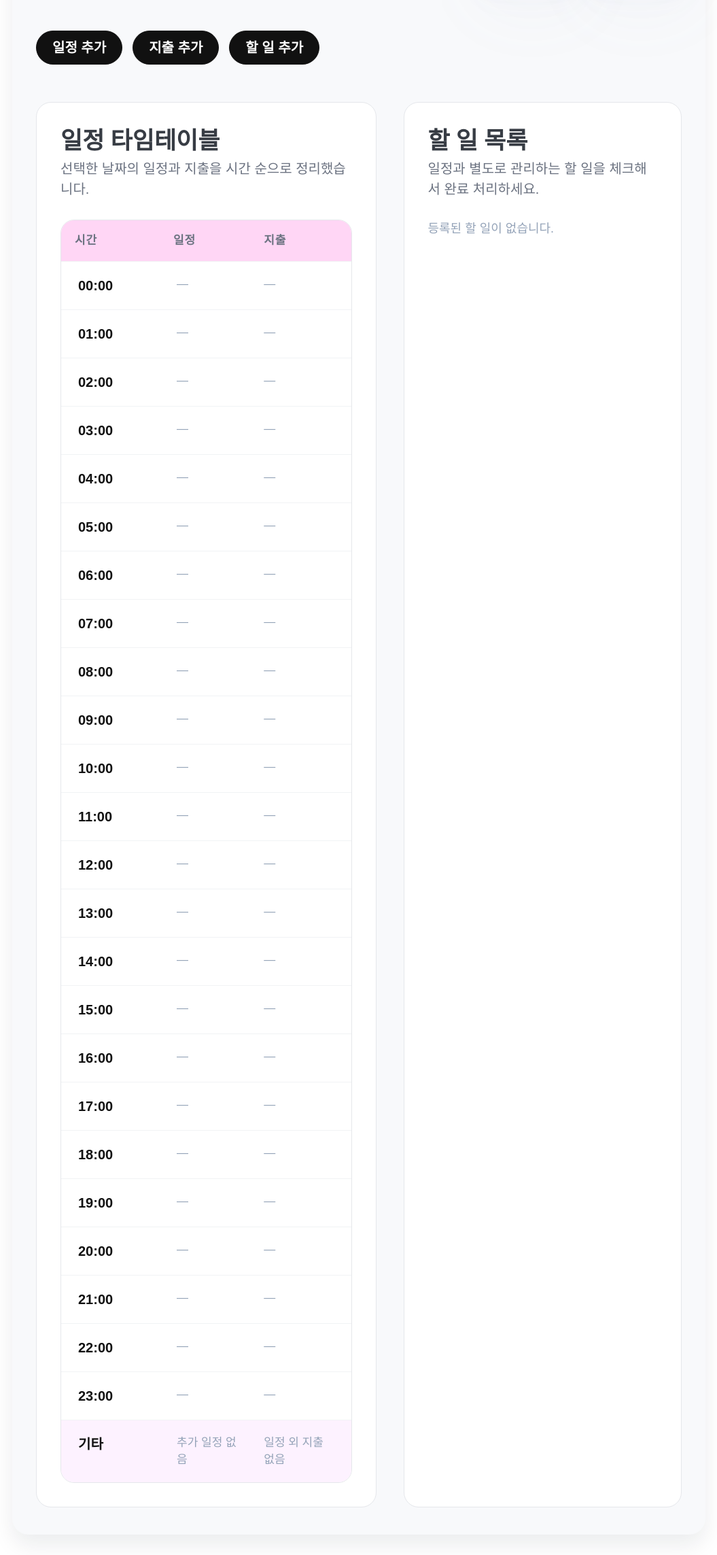
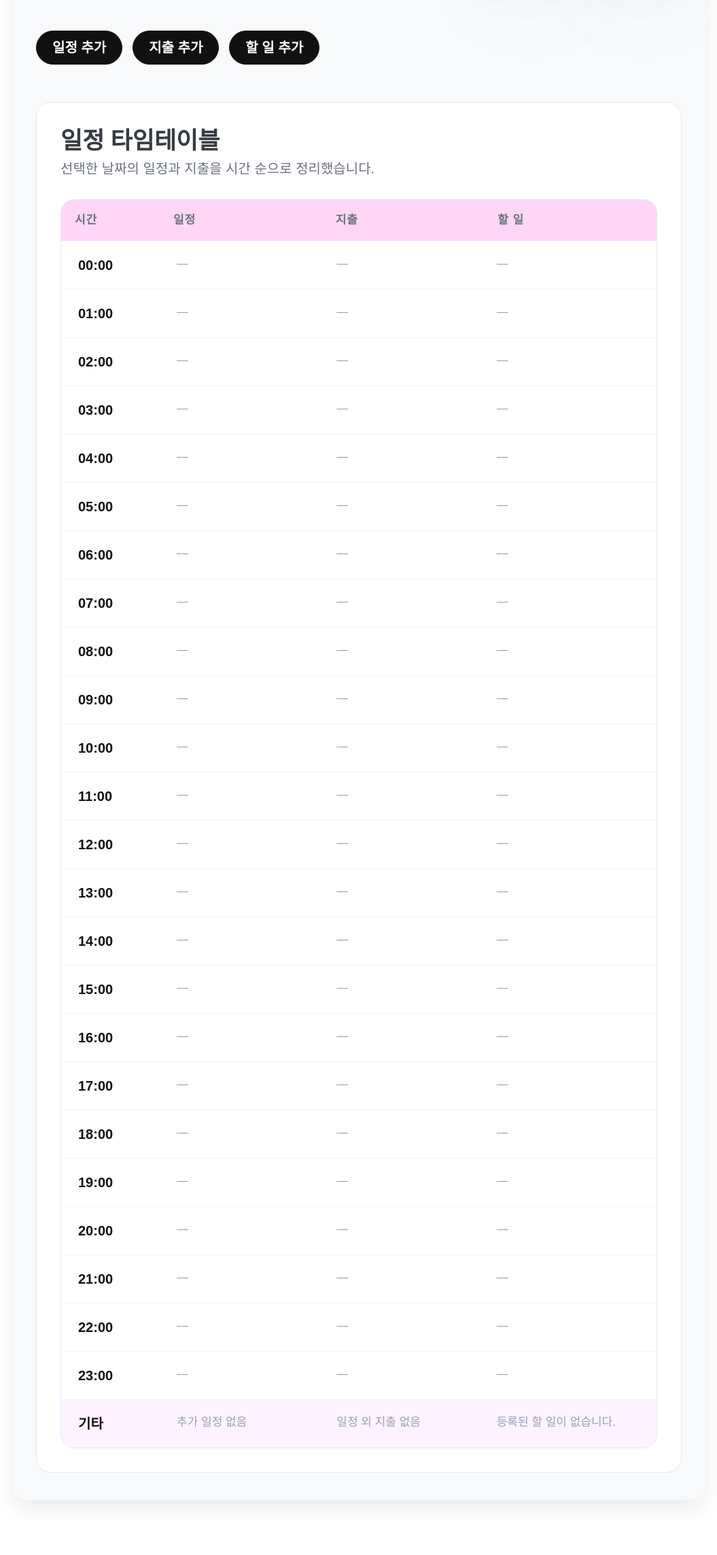
Before and after one commit to Chaewon5227/inter_programming, a Django app: page /planner/day/ in a window 1280 px wide. Shown: the part 264-2551 px from the top of the page at 68% size, without its empty margins (112-1167 px from the left). After the commit the page ends 2480 px from the top, so only its background shows below. Run offline with Django 5.2, Linux system fonts and the light colour scheme; a user stored in the database is signed in; tables that the repository leaves empty hold one stand-in row (values such as "Sample post"); some libraries are stand-ins or nearby versions.

Commit message:
Integrate todos into day timeline

```diff
--- a/todomate_budget_django/core/views.py
+++ b/todomate_budget_django/core/views.py
@@ -277,6 +277,7 @@
             'label': f"{hour:02d}:00",
             'events': [],
             'transactions': [],
+            'todos': [],  # 시간대별 할 일 열을 함께 노출하기 위해 기본 리스트를 준비한다.
             'is_after_hours': False,
         }
         for hour in range(24)
@@ -308,6 +309,7 @@
             'label': '기타',
             'events': [],
             'transactions': loose_transactions,
+            'todos': untimed_tasks,  # 시간 정보가 없는 할 일은 가장 아래 기타 행에서 묶어 보여준다.
             'is_after_hours': True,
         }
     )
@@ -326,7 +328,6 @@
         'tasks': tasks,
         'transactions': transactions,
         'timed_tasks': timed_tasks,
-        'untimed_tasks': untimed_tasks,
         'loose_transactions': loose_transactions,
         'hourly_schedule': hourly_schedule,
         'daily_totals': daily_totals,
--- a/todomate_budget_django/templates/planner/day_detail.html
+++ b/todomate_budget_django/templates/planner/day_detail.html
@@ -41,12 +41,13 @@
       <h2>일정 타임테이블</h2>
       <p>선택한 날짜의 일정과 지출을 시간 순으로 정리했습니다.</p>
     </header>
-    <!-- 24시간 타임라인을 일정/지출 두 축으로 정리한다. -->
+    <!-- 24시간 타임라인을 일정/지출/할 일 세 축으로 정리한다. -->
     <div class="timeline-grid" role="table">
       <div class="timeline-header" role="row">
         <span class="timeline-heading" role="columnheader">시간</span>
         <span class="timeline-heading" role="columnheader">일정</span>
         <span class="timeline-heading" role="columnheader">지출</span>
+        <span class="timeline-heading" role="columnheader">할 일</span>
       </div>
       <div class="timeline-body">
         {% for block in hourly_schedule %}
@@ -88,20 +89,10 @@
             <span class="empty" aria-hidden="true">—</span>
             {% endif %}
           </div>
-        </div>
-        {% endfor %}
-      </div>
-    </div>
-  </section>
-
-  <section class="todo-panel">
-    <header>
-      <h2>할 일 목록</h2>
-      <p>일정과 별도로 관리하는 할 일을 체크해서 완료 처리하세요.</p>
-    </header>
-    <div class="todo-list">
-      {% if untimed_tasks %}
-      {% for entry in untimed_tasks %}
+          <!-- 동일 타임라인에서 할 일을 함께 보여준다. -->
+          <div class="timeline-cell todo" role="cell">
+            {% if block.todos %}
+            {% for entry in block.todos %}
             {% with todo=entry.task %}
             <form method="post" action="{% url 'planner_toggle_todo' todo.id %}" class="todo-item-form{% if todo.status == 'done' %} is-done{% endif %}" data-todo-form>
               {% csrf_token %}
@@ -118,9 +109,15 @@
             </form>
             {% endwith %}
             {% endfor %}
+            {% elif block.is_after_hours %}
+            <span class="empty">등록된 할 일이 없습니다.</span>
             {% else %}
-      <p class="empty">등록된 할 일이 없습니다.</p>
+            <span class="empty" aria-hidden="true">—</span>
             {% endif %}
+          </div>
+        </div>
+        {% endfor %}
+      </div>
     </div>
   </section>
 </div>
@@ -421,12 +418,9 @@
     background: #2d2d2d;
   }
   .detail-grid {
-    display: grid;
-    grid-template-columns: minmax(0, 1.1fr) minmax(0, 0.9fr);
-    gap: 2rem;
+    display: block;
   }
-  .schedule-panel,
-  .todo-panel {
+  .schedule-panel {
     background: #ffffff;
     border: 1px solid #e5e7eb;
     border-radius: 22px;
@@ -435,12 +429,10 @@
     flex-direction: column;
     gap: 1.5rem;
   }
-  .schedule-panel header h2,
-  .todo-panel header h2 {
+  .schedule-panel header h2 {
     margin: 0;
   }
-  .schedule-panel header p,
-  .todo-panel header p {
+  .schedule-panel header p {
     margin: 0.35rem 0 0;
     color: #6b7280;
   }
@@ -455,7 +447,7 @@
   .timeline-header,
   .timeline-row {
     display: grid;
-    grid-template-columns: 120px repeat(2, minmax(0, 1fr));
+    grid-template-columns: 120px repeat(3, minmax(0, 1fr));  /* 시간 + 일정/지출/할 일 세 개의 열을 배치한다. */
     align-items: stretch;
     gap: 1.25rem;
   }
@@ -543,11 +535,6 @@
   .timeline-cell .empty {
     color: #94a3b8;
     font-size: 0.85rem;
-  }
-  .todo-list {
-    display: flex;
-    flex-direction: column;
-    gap: 0.85rem;
   }
   .todo-item-form {
     display: flex;
@@ -686,9 +673,6 @@
     grid-template-columns: repeat(auto-fit, minmax(140px, 1fr));
   }
   @media (max-width: 1080px) {
-    .detail-grid {
-      grid-template-columns: 1fr;
-    }
     .daily-cards {
       flex-wrap: wrap;
     }
```
Lines whose indentation alone changed are shown as unchanged.
